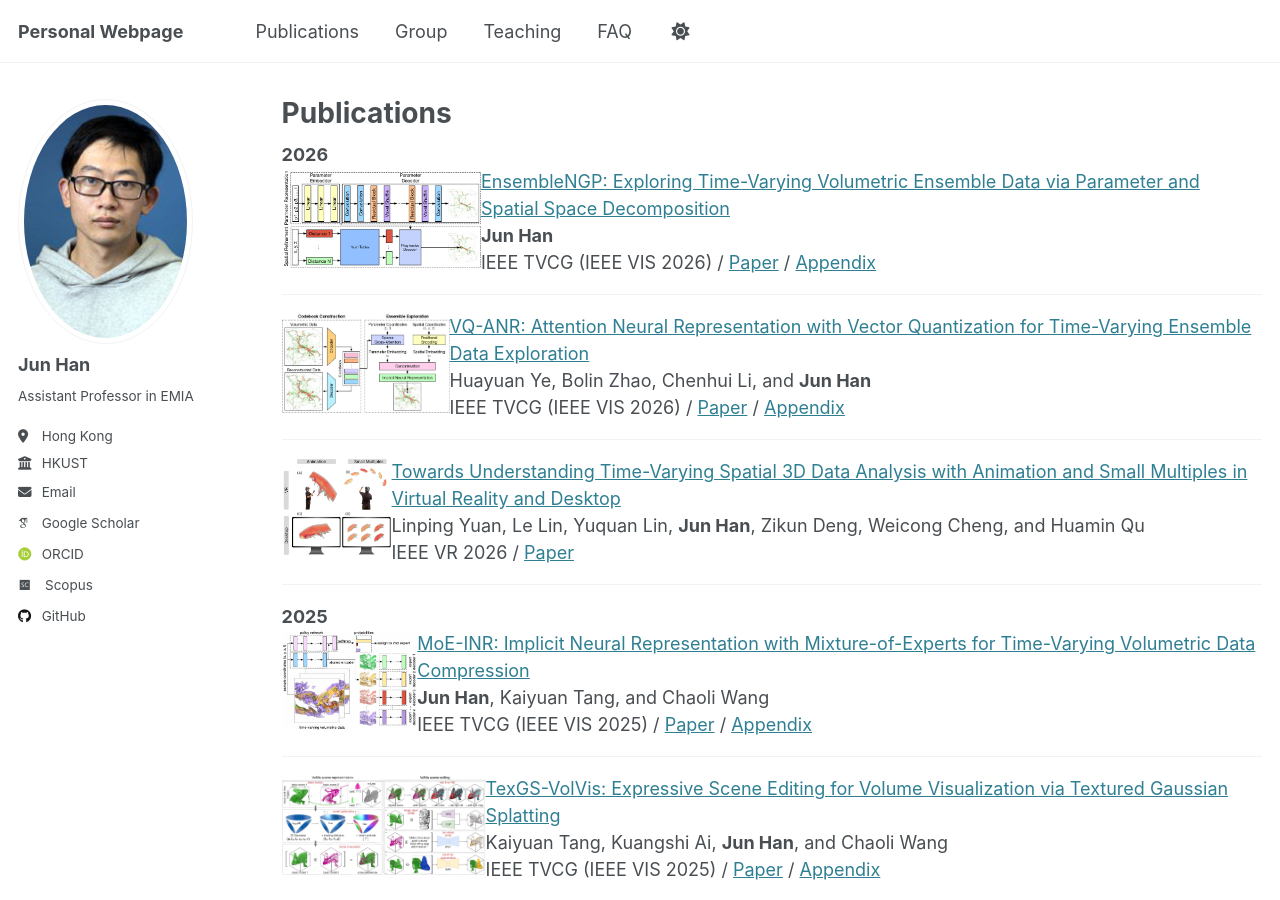
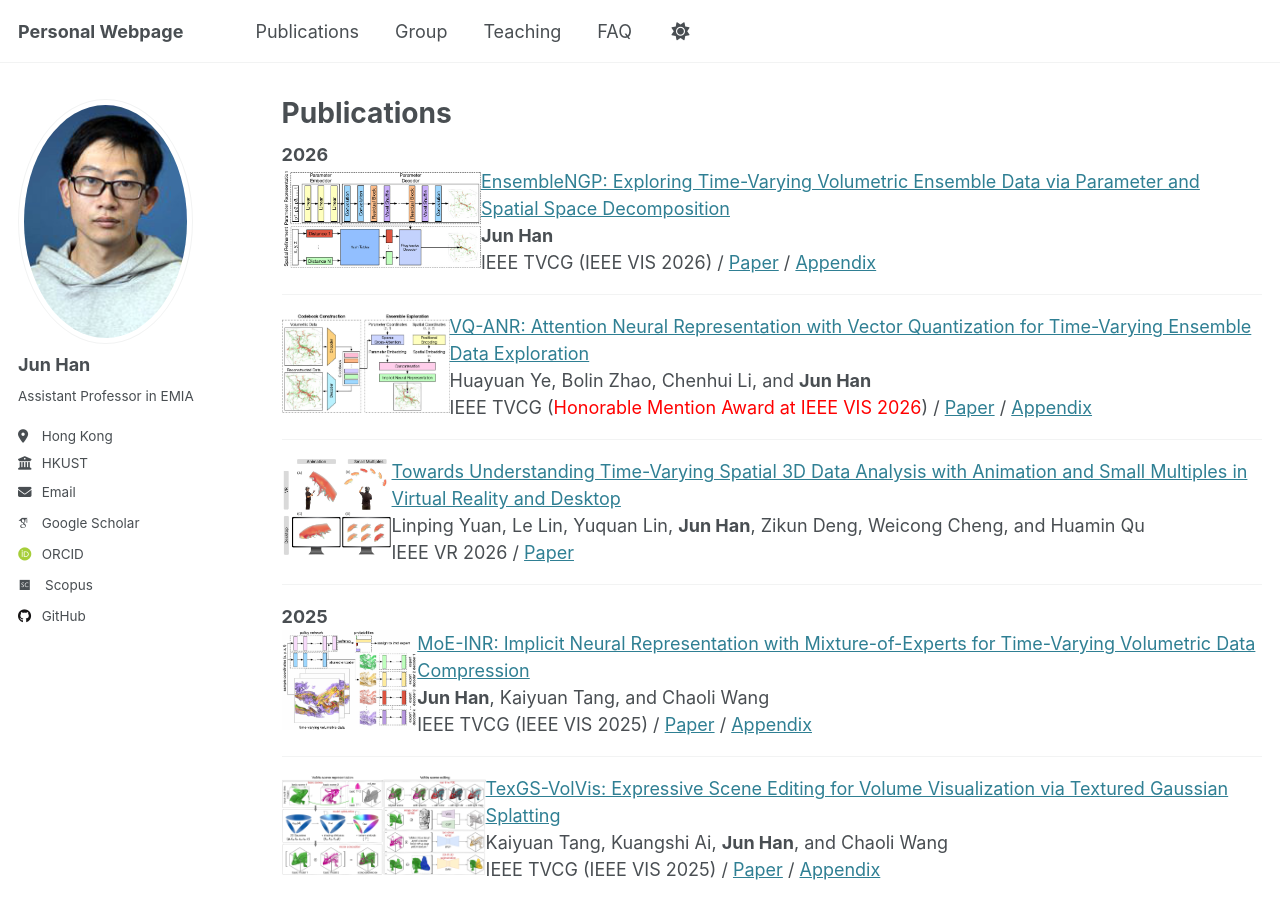
Before and after one commit to stevenhan1991/stevenhan1991.github.io, a Jekyll site: the page built from _pages/publications.md, in a window 1280 px wide and 900 px high. Built offline with Jekyll 4.4.1, drawn with Linux system fonts in a browser that asks for light colours; some web fonts are replaced.

Commit message:
Update publications.md

```diff
--- a/_pages/publications.md
+++ b/_pages/publications.md
@@ -40,7 +40,7 @@ redirect_from:
 		<span class="author"><b>Jun Han</b></span>
     </div>
     <div>
-                  <span class="venue">IEEE TVCG (IEEE VIS 2026)</span> /
+                  <span class="venue">IEEE TVCG (<span style="color:red">Honorable Mention Award at IEEE VIS 2026</span>)</span> /
                   <span class="tag"><a href="http://stevenhan1991.github.io/assets/pdf/VQ-ANR.pdf">Paper</a></span> /
 	           <span class="tag"><a href="http://stevenhan1991.github.io/assets/pdf/VQ-ANR-Appendix.pdf">Appendix</a></span>
     </div>
```
